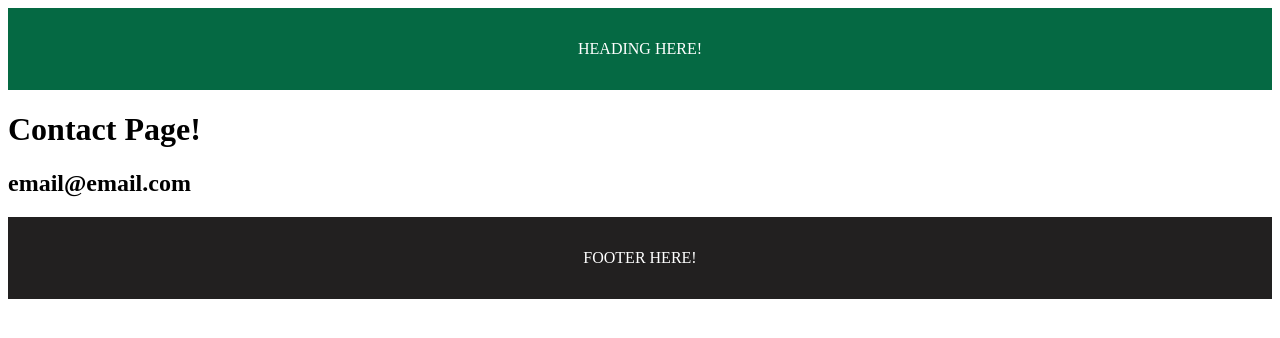
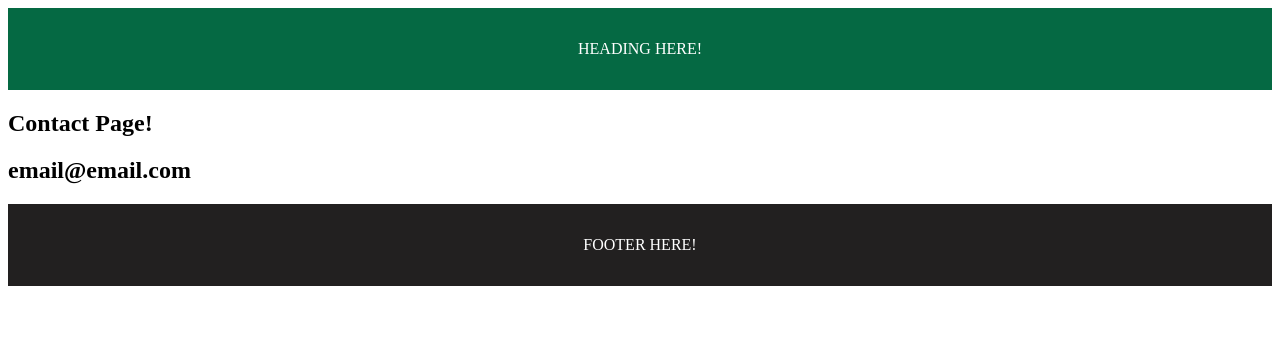
Before and after one commit to PiotrDrechsler/nextjs, a Next.js app in the folder nextjs/: page /contact/email in a window 1280 px wide. Shown: the top 338 px of the page. Built offline with nearby package versions, Linux system fonts and the light colour scheme.

Commit message:
fix/routing
change heading

```diff
--- a/nextjs/src/app/contact/layout.tsx
+++ b/nextjs/src/app/contact/layout.tsx
@@ -1,7 +1,7 @@
 export default function Contact({ children }) {
   return (
     <>
-      <h1>Contact Page!</h1>
+      <h2>Contact Page!</h2>
       {children}
     </>
   );
```
